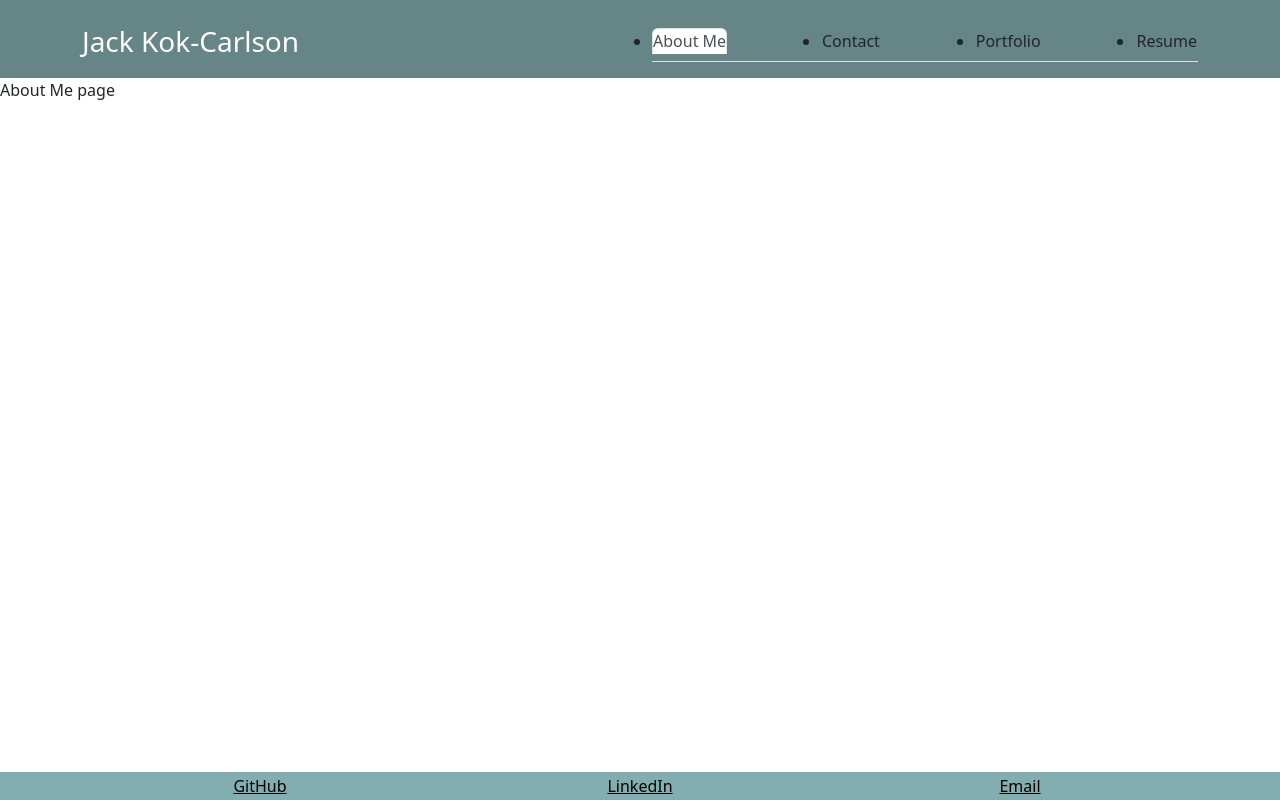
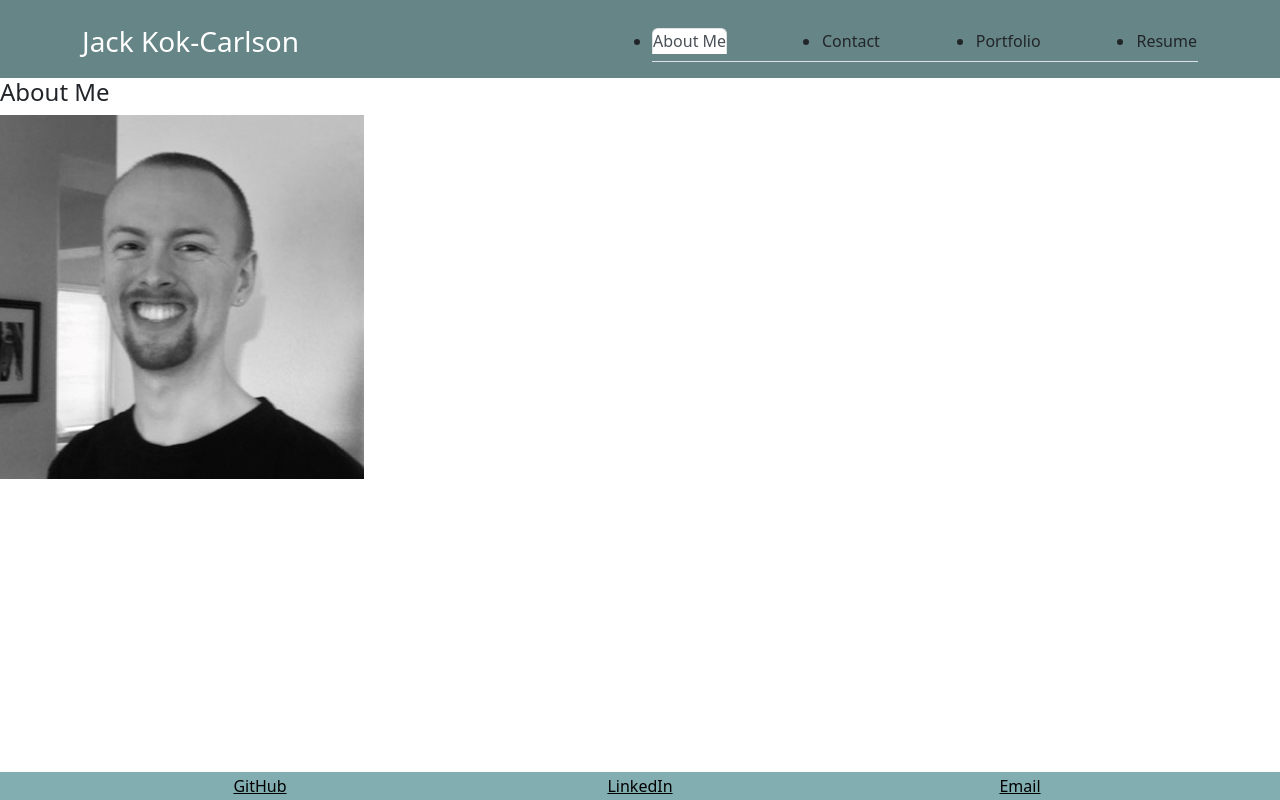
Before and after one commit to BaldurTheBuilder/Jack-KC-portfolio, a React (Create React App) app: page / in a window 1280 px wide. Built offline with nearby package versions, Linux system fonts and the light colour scheme.

Commit message:
profile pic added

```diff
--- a/src/components/pages/AboutMe.js
+++ b/src/components/pages/AboutMe.js
@@ -1,7 +1,13 @@
 import React from 'react';
+import '../../styles/Page.css';
 
+// WHEN I am presented with the ______About Me_____ section I see a recent photo or avatar of the developer and a short bio about them
 export default function AboutMe() {
     return (
-        <p>About Me page</p>
+        <div>
+            <h4>About Me </h4>
+            <img className="profile" src="profile.jpg" alt="text"/>
+        </div>
+
     );
 }
--- a/src/index.js
+++ b/src/index.js
@@ -5,7 +5,7 @@ import 'bootstrap/dist/css/bootstrap.min.css';
 
 ReactDOM.render(<App />, document.getElementById('root'));
 
-// WHEN I am presented with the ______About Me_____ section I see a recent photo or avatar of the developer and a short bio about them
+
 // WHEN I am presented with the _____Portfolio_____ section I see titled images of six of the developer’s applications
 //      with links to both the deployed applications and the corresponding GitHub repository
 // WHEN I am presented with the _____Contact______ section I see a contact form with fields for a name, an email address, and a message
```
Also changed, not shown: public/profile.jpg (added).
